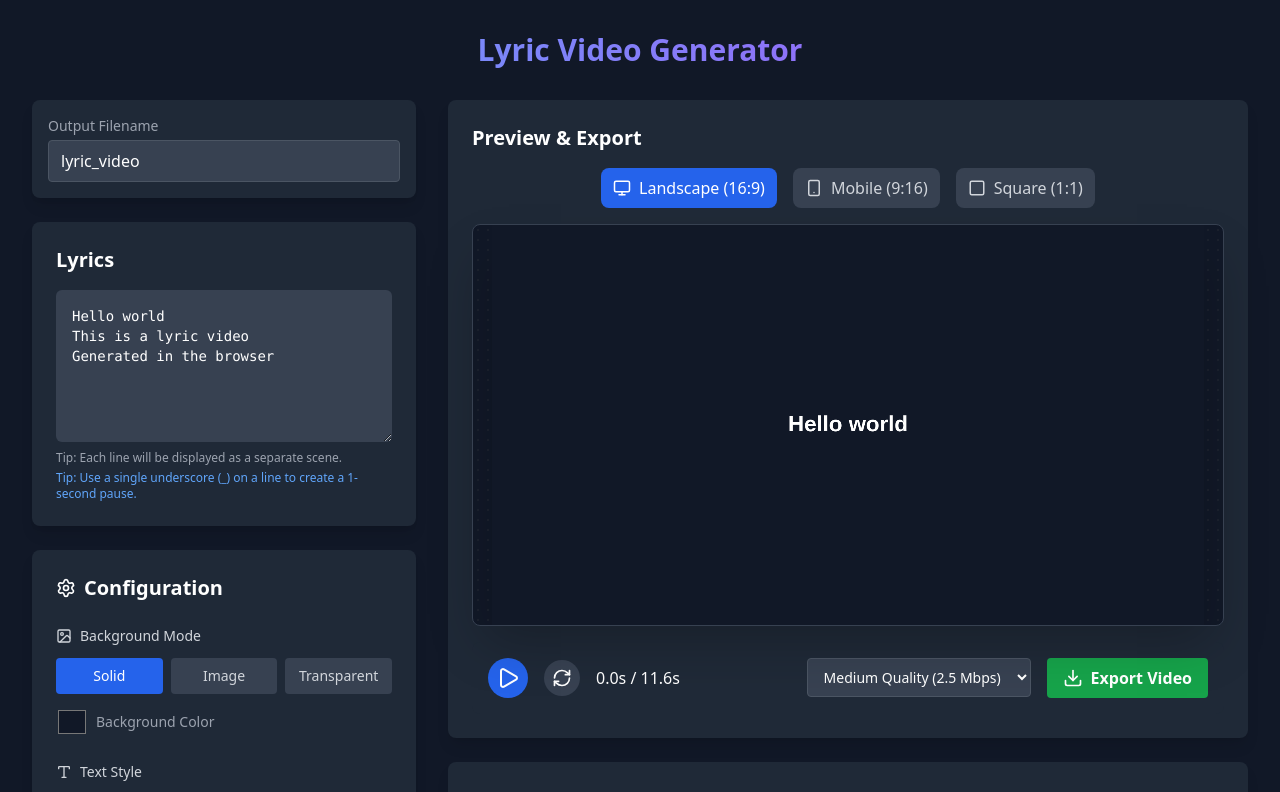
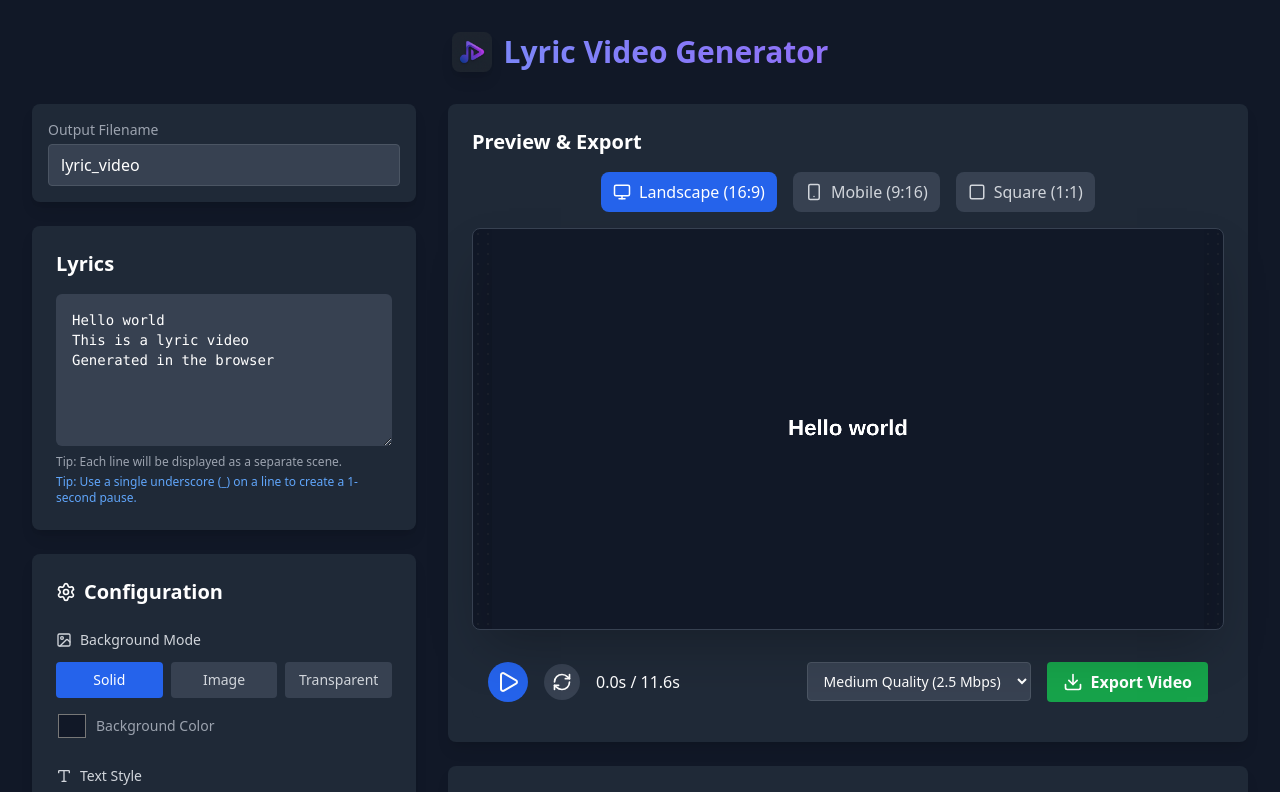
Before and after one commit to RDjarbeng/lyrics-generator-for-Web, a React (Vite) app in the folder web_app/: page / in a window 1280 px wide. Shown: the top 792 px of the page. Built offline with nearby package versions, Linux system fonts and the light colour scheme.

Commit message:
add icon

```diff
--- a/web_app/index.html
+++ b/web_app/index.html
@@ -2,7 +2,7 @@
 <html lang="en">
   <head>
     <meta charset="UTF-8" />
-    <link rel="icon" type="image/svg+xml" href="/vite.svg" />
+    <link rel="icon" type="image/png" href="/icon.png" />
     <meta name="viewport" content="width=device-width, initial-scale=1.0" />
     <title>web_app</title>
   </head>
--- a/web_app/src/App.jsx
+++ b/web_app/src/App.jsx
@@ -32,7 +32,8 @@ function App() {
 
   return (
     <div className="min-h-screen bg-gray-900 text-white p-4 lg:p-8 font-sans">
-      <h1 className="text-3xl font-bold mb-6 lg:mb-8 text-center bg-clip-text text-transparent bg-gradient-to-r from-blue-400 to-purple-500">
+      <h1 className="text-3xl font-bold mb-6 lg:mb-8 text-center bg-clip-text text-transparent bg-gradient-to-r from-blue-400 to-purple-500 flex items-center justify-center gap-3">
+        <img src="/icon.png" alt="Logo" className="w-10 h-10 rounded-lg shadow-lg" />
         Lyric Video Generator
       </h1>
 
```
Also changed, not shown: web_app/public/icon.png (added).
